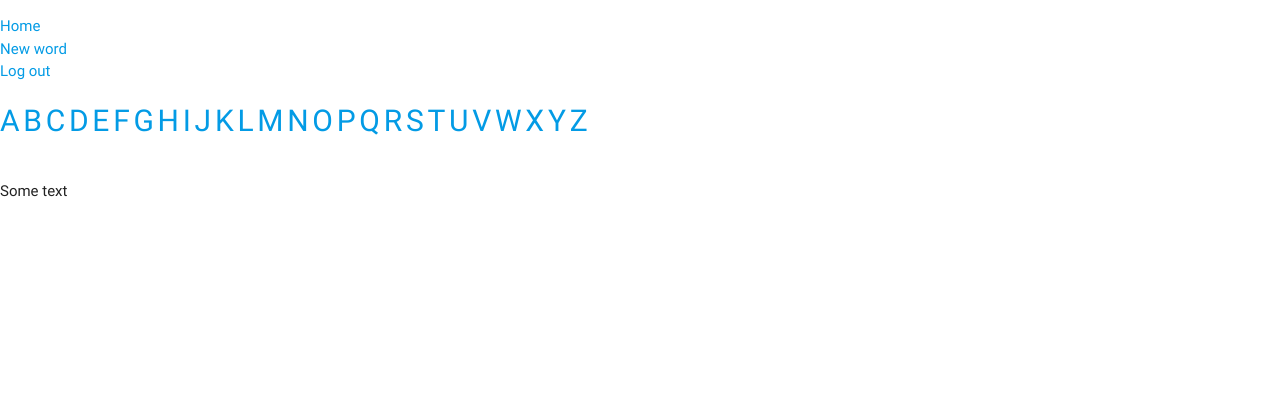
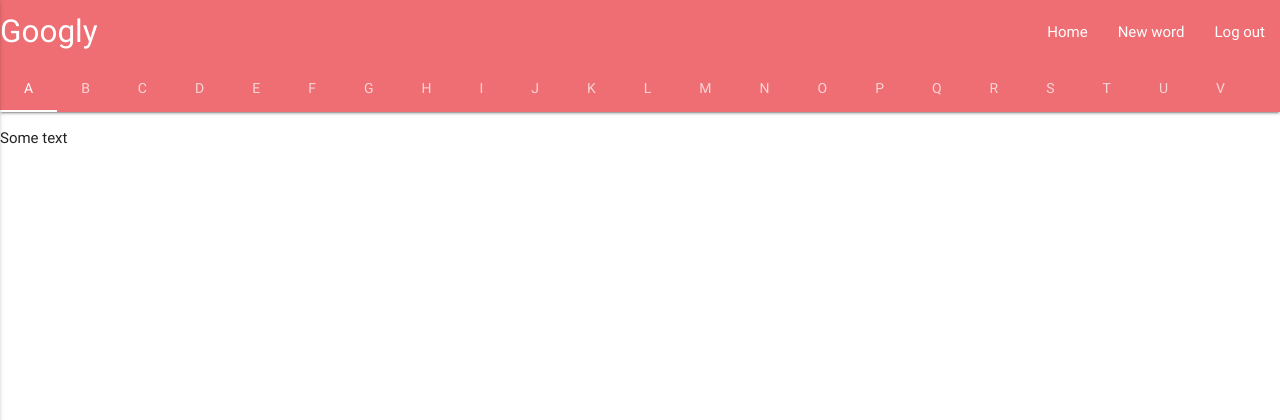
Before and after one commit to bravoalpha79/Googly-cricket-glossary, a Flask app: page / in a window 1280 px wide. Shown: the top 420 px of the page. Run offline with Flask 2, Linux system fonts and the light colour scheme; the visitor is signed in with stand-in values (Sample User, id 1); some libraries are stand-ins or nearby versions.

Commit message:
add Materialize navbar

```diff
--- a/static/js/script.js
+++ b/static/js/script.js
@@ -1,5 +1,6 @@
-//Materialize modal and "toast" initialization
+//Materialize navbar, modal and "toast" initialization
 $(document).ready(function(){
+     $(".button-collapse").sideNav();
      $('.modal').modal();
      let message = $(".message").text();
      Materialize.toast(message, 3000);
--- a/templates/base.html
+++ b/templates/base.html
@@ -5,6 +5,8 @@
 	<meta charset="UTF-8">
 	<meta name="viewport" content="width=device-width, initial-scale=1.0">
 	<meta http-equiv="X-UA-Compatible" content="ie=edge">
+	<!-- Materialize Icons -->
+	<link href="https://fonts.googleapis.com/icon?family=Material+Icons" rel="stylesheet">
 	<!-- Materialize - Compiled and minified CSS -->
 	<link rel="stylesheet" href="https://cdnjs.cloudflare.com/ajax/libs/materialize/0.100.2/css/materialize.min.css">
 	<link rel="stylesheet" href="{{url_for('static', filename='css/style.css')}}" />
@@ -12,8 +14,21 @@
 </head>
 
 <body>
-    <div>
-        <ul>
+    <!-- Materialize navbar -->
+	<nav class="nav-extended">
+		<div class="nav-wrapper">
+			<a href="{{url_for('index')}}" class="brand-logo">Googly</a>
+			<a href="#" data-activates="mobile-demo" class="button-collapse"><i class="material-icons">menu</i></a>
+			<ul id="nav-mobile" class="right hide-on-med-and-down">
+				<li><a href="{{url_for('index')}}">Home</a></li>
+				{% if "contributor" in session["username"] %}
+				<li><a href="{{url_for('add_word')}}">New word</a></li>
+				<li><a href="{{url_for('logout')}}">Log out</a></li>
+				{% else %}
+				<li><a href="{{url_for('contribute')}}">Contribute</a></li>
+				{% endif %}
+			</ul>
+			<ul class="side-nav" id="mobile-demo">
 				<li><a href="{{url_for('index')}}">Home</a></li>
 				{% if "contributor" in session["username"] %}
 				<li><a href="{{url_for('add_word')}}">New word</a></li>
@@ -23,13 +38,15 @@
 				{% endif %}
 			</ul>
 		</div>
-    <div class="glossary-letter">
+		<div class="nav-content">
+			<ul class="tabs tabs-transparent">
 				{% for letter in letters %}
-        <a href="{{url_for('display_letter', letter=letter)}}">{{letter}}</a>
+				<li class="tab"><a href="{{url_for('display_letter', letter=letter)}}">{{letter}}</a></li>
 				{% endfor %}
+			</ul>
 		</div>
-    <br>
-
+	</nav>
+    <!-- ./navbar -->
 	{% block content %}
 	{% endblock %}
 
```
Lines whose indentation alone changed are shown as unchanged.
